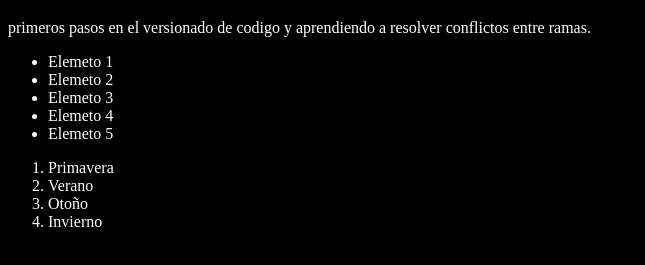
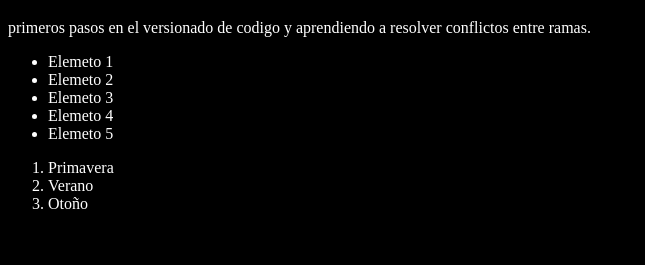
Before and after one commit to Marcos-v-dev/prueba-git, a plain HTML site: page index.html in a window 1280 px wide. Shown: the part 61-326 px from the top of the page, without its empty margins (0-645 px from the left). Drawn offline with Linux system fonts and the light colour scheme.

Commit message:
estaciones del año

```diff
--- a/index.html
+++ b/index.html
@@ -21,7 +21,7 @@
         <li>Primavera</li>
         <li>Verano</li>
         <li>Otoño</li>
-        <li>Invierno</li>
+
     </ol>
     <script src = "index.js"></script>
 </body>
```
